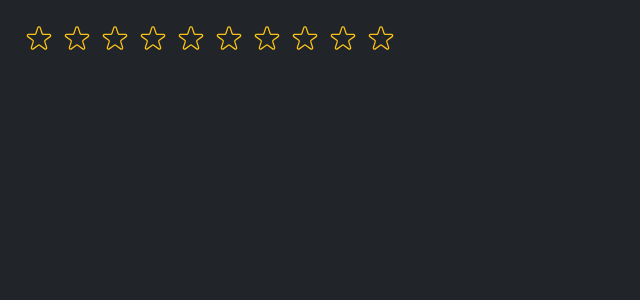
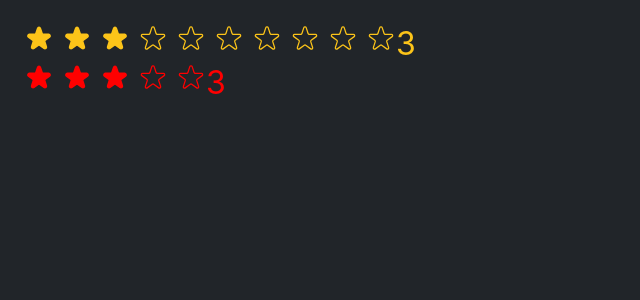
Before and after one commit to LokeshMohanMahankali/usepopcorn, a React (Create React App) app: page / in a window 1280 px wide. Shown: the top 300 px of the page, without its empty margins (0-640 px from the left). Built offline with nearby package versions, Linux system fonts and the light colour scheme.

Commit message:
adding text based on rating

```diff
--- a/src/Starrating.js
+++ b/src/Starrating.js
@@ -11,19 +11,29 @@ const containersmallstyle = {
   gap: "8px",
 };
 
-export default function Starrating({ maxrate }) {
-  const [rating, setRating] = useState(0);
+// Startrating function
+export default function Starrating({
+  maxrate,
+  color = "#fcc419",
+  size = 48,
+  message = [],
+  defaultration,
+}) {
+  const [rating, setRating] = useState(defaultration);
   const [temprating, setTempRating] = useState(0);
-  const color = "#fcc419";
+  // const color = "#fcc419";
 
   function Handlefunction(rating) {
     setRating(rating);
   }
+
+  // stylesheet css
   const styleSheet = {
     display: "flex",
     gap: "8px",
     width: "5rem",
     color: `${color}`,
+    fontSize: `${size / 1.5}px`,
   };
 
   return (
@@ -40,12 +50,16 @@ export default function Starrating({ maxrate }) {
           />
         ))}
       </div>
-      <p style={styleSheet}>{rating || ""}</p>
+      <p style={styleSheet}>
+        {message.length === rating
+          ? message[temprating ? temprating - 1 : rating - 1]
+          : temprating || rating || ""}
+      </p>
     </div>
   );
 }
 
-function Star({ onRate, full, onHoverIn, onHoverOut, color }) {
+function Star({ onRate, full, onHoverIn, onHoverOut, color, size }) {
   const starStyle = {
     width: "30px",
     display: "block",
--- a/src/index.js
+++ b/src/index.js
@@ -5,11 +5,21 @@ import App from "./App";
 import reportWebVitals from "./reportWebVitals";
 import Starrating from "./Starrating";
 
+function Test() {
+  return <Starrating color="blue" />;
+}
+
 const root = ReactDOM.createRoot(document.getElementById("root"));
 root.render(
   <React.StrictMode>
     {/* <App /> */}
-    <Starrating maxrate={10} />
+    <Starrating
+      maxrate={10}
+      message={["Terrible", "Bad", "Okay", "Good", "Amazing"]}
+      defaultration={3}
+    />
+    <Starrating maxrate={5} color="red" defaultration={3} />
+    <Test />
   </React.StrictMode>
 );
 
```
